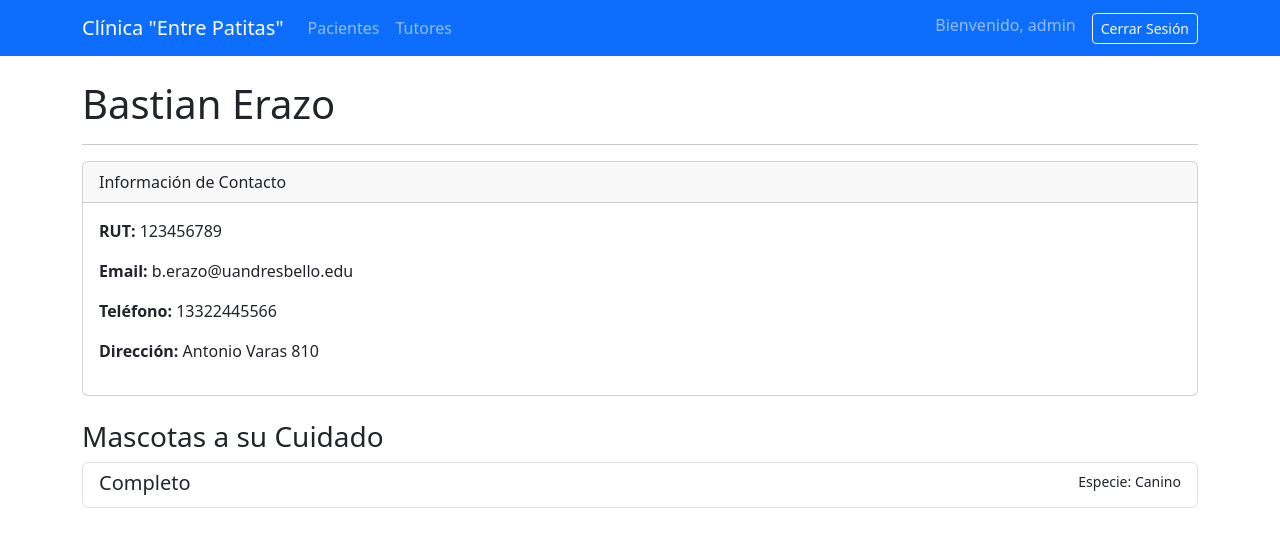
After one commit to SanadaAstolfo/IngSoftwareProyecto, a Django app: page /gestion/tutores/2/ in a window 1280 px wide. The commit adds this page. Shown: the top 547 px of the page. Run offline with Django 5.2, Linux system fonts and the light colour scheme; a user stored in the database is signed in; data comes from the database, SQL or seed files in the repository; both versions use the stored data as it was after the commit; parts of the project's set-up code (start-up, migrations or seed data) failed here and were passed over.

Commit message:
CU 13 a CU 15

```diff
--- a/gestion/models.py
+++ b/gestion/models.py
@@ -46,6 +46,8 @@ class AtencionMedica(models.Model):
     diagnostico = models.TextField()
     tratamiento = models.TextField()
 
+    esta_cerrada = models.BooleanField(default=False)
+
     notas_hospitalizacion = models.TextField(blank=True, null=True, help_text="Notas específicas de la hospitalización")
     jaula_numero = models.CharField(max_length=10, blank=True, null=True, verbose_name="Número de Jaula")
 
--- a/gestion/templates/gestion/base.html
+++ b/gestion/templates/gestion/base.html
@@ -12,6 +12,14 @@
         <div class="container">
             <a class="navbar-brand" href="{% url 'lista_pacientes' %}">Clínica "Entre Patitas"</a>
             <div class="collapse navbar-collapse">
+                <ul class="navbar-nav me-auto mb-2 mb-lg-0">
+                    <li class="nav-item">
+                        <a class="nav-link" href="{% url 'lista_pacientes' %}">Pacientes</a>
+                    </li>
+                    <li class="nav-item">
+                        <a class="nav-link" href="{% url 'lista_tutores' %}">Tutores</a>
+                    </li>
+                </ul>
                 <ul class="navbar-nav ms-auto mb-2 mb-lg-0">
                     {% if user.is_authenticated %}
                         <li class="nav-item">
@@ -22,7 +30,7 @@
                         <li class="nav-item ms-3">
                             <form action="{% url 'logout' %}" method="post" class="d-inline">
                                 {% csrf_token %}
-                                <button type="submit" class="btn btn-outline-light btn-sm">Cerrar Sesión</button>
+                                    <button type="submit" class="btn btn-outline-light btn-sm">Cerrar Sesión</button>
                             </form>
                         </li>
                     {% else %}
--- /dev/null
+++ b/gestion/templates/gestion/detalle_tutor.html
@@ -0,0 +1,31 @@
+{% extends 'gestion/base.html' %}
+
+{% block title %}Detalle de {{ tutor.nombre_completo}}{% endblock %}
+
+{% block content %}
+    <h1>{{ tutor.nombre_completo}}</h1>
+    <hr>
+    <div class="card mb-4">
+        <div class="card-header">Información de Contacto</div>
+        <div class="card-body">
+            <p><strong>RUT:</strong> {{ tutor.rut }}</p>
+            <p><strong>Email:</strong> {{ tutor.email }}</p>
+            <p><strong>Teléfono:</strong> {{ tutor.telefono }}</p>
+            <p><strong>Dirección:</strong> {{ tutor.direccion }}</p>
+        </div>
+    </div>
+
+    <h3>Mascotas a su Cuidado</h3>
+    <div class="list-group">
+        {% for paciente in pacientes %}
+            <a href="{% url 'detalle_paciente' paciente.id %}" class="list-group-item list-group-item-action">
+                <div class="d-flex w-100 justify-content-between">
+                    <h5 class="mb-1">{{ paciente.nombre }}</h5>
+                    <small>Especie: {{ paciente.especie }}</small>
+                </div>
+            </a>
+        {% empty %}
+            <div class="alert alert-info">Este tutor no tiene mascotas registradas.</div>
+        {% endfor %}
+    </div>
+{% endblock %}
--- a/gestion/urls.py
+++ b/gestion/urls.py
@@ -10,7 +10,10 @@ urlpatterns = [
     path('pacientes/<int:paciente_id>/atencion/seleccionar-tipo/', views.seleccionar_tipo_atencion, name='seleccionar_tipo_atencion'),
     path('pacientes/<int:paciente_id>/atencion/nueva/<str:tipo_ficha>/', views.crear_atencion, name='crear_atencion'),
     path('pacientes/<int:paciente_id>/atencion/<int:atencion_id>/editar/', views.editar_atencion, name='editar_atencion'),
+    path('pacientes/<int:paciente_id>/atencion/<int:atencion_id>/cerrar/', views.cerrar_atencion, name='cerrar_atencion'),
     path('pacientes/<int:paciente_id>/atencion/<int:atencion_id>/borrar/', views.borrar_atencion, name='borrar_atencion'),
+    path('tutores/', views.lista_tutores, name='lista_tutores'),
+    path('tutores/<int:tutor_id>/', views.detalle_tutor, name='detalle_tutor'),
     path('atencion/<int:atencion_id>/procedimiento/nuevo/', views.crear_procedimiento, name='crear_procedimiento'),
     path('atencion/<int:atencion_id>/adjuntar/', views.adjuntar_documento, name='adjuntar_documento'),
     path('atencion/<int:atencion_id>/historial/', views.ver_historial_atencion, name='ver_historial_atencion'),
--- a/gestion/views.py
+++ b/gestion/views.py
@@ -1,6 +1,6 @@
 from django.shortcuts import render, get_object_or_404, redirect
 from django.contrib.auth.decorators import login_required
-from .models import Paciente, FichaClinica, AtencionMedica, ChequeoFisico, DocumentoAdjunto
+from .models import Paciente, Tutor, FichaClinica, AtencionMedica, ChequeoFisico, DocumentoAdjunto
 from .forms import PacienteForm, AtencionGeneralForm, ChequeoFisicoForm, ProcedimientoForm, AtencionHospitalizacionForm, DocumentoAdjuntoForm
 
 def portal_view(request):
@@ -135,6 +135,8 @@ def crear_atencion(request, paciente_id, tipo_ficha):
 @login_required
 def editar_atencion(request, paciente_id, atencion_id):
     atencion = get_object_or_404(AtencionMedica, pk=atencion_id)
+    if atencion.esta_cerrada:
+        return redirect('detalle_paciente', paciente_id=paciente_id)
     paciente = get_object_or_404(Paciente, pk=paciente_id)
     try:
         chequeo = atencion.chequeo
@@ -230,3 +232,28 @@ def adjuntar_documento(request, atencion_id):
         'boton_texto': 'Subir Documento'
     }
     return render(request, 'gestion/form.html', contexto)
+
+@login_required
+def cerrar_atencion(request, paciente_id, atencion_id):
+    atencion = get_object_or_404(AtencionMedica, pk=atencion_id)
+    atencion.esta_cerrada = True
+    atencion.save()
+    return redirect('detalle_paciente', paciente_id=paciente_id)
+
+@login_required
+def lista_tutores(request):
+    tutores = Tutor.objects.all().order_by('nombre_completo')
+    contexto = {
+        'tutores': tutores,
+    }
+    return render(request, 'gestion/lista_tutores.html', contexto)
+
+@login_required
+def detalle_tutor(request, tutor_id):
+    tutor = get_object_or_404(Tutor, pk=tutor_id)
+    pacientes = tutor.pacientes.all()
+    contexto = {
+        'tutor': tutor,
+        'pacientes': pacientes,
+    }
+    return render(request, 'gestion/detalle_tutor.html', contexto)
```
Also changed, not shown: gestion/templates/gestion/detalle_paciente.html (+8 -2 lines), gestion/templates/gestion/lista_tutores.html (added, +20 -0 lines), db.sqlite3, gestion/migrations/0005_atencionmedica_esta_cerrada_and_more.py (added).
